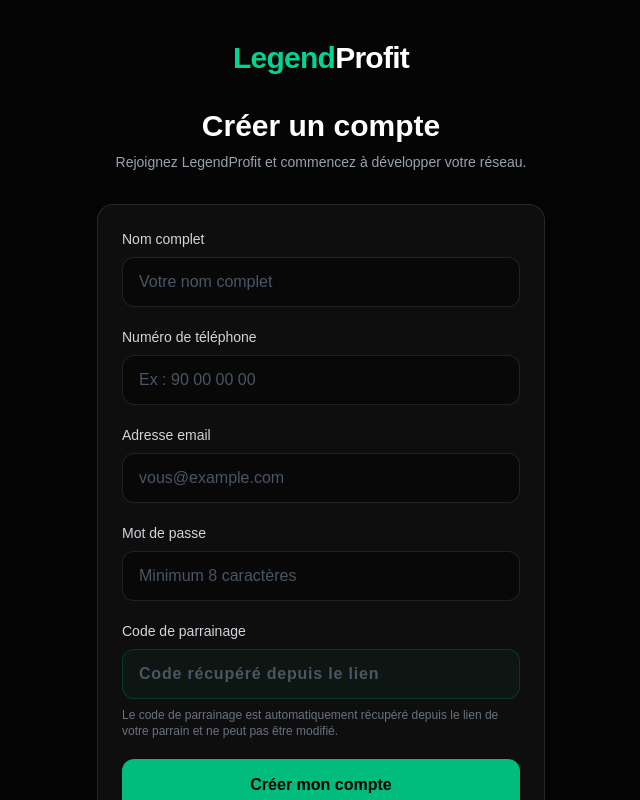
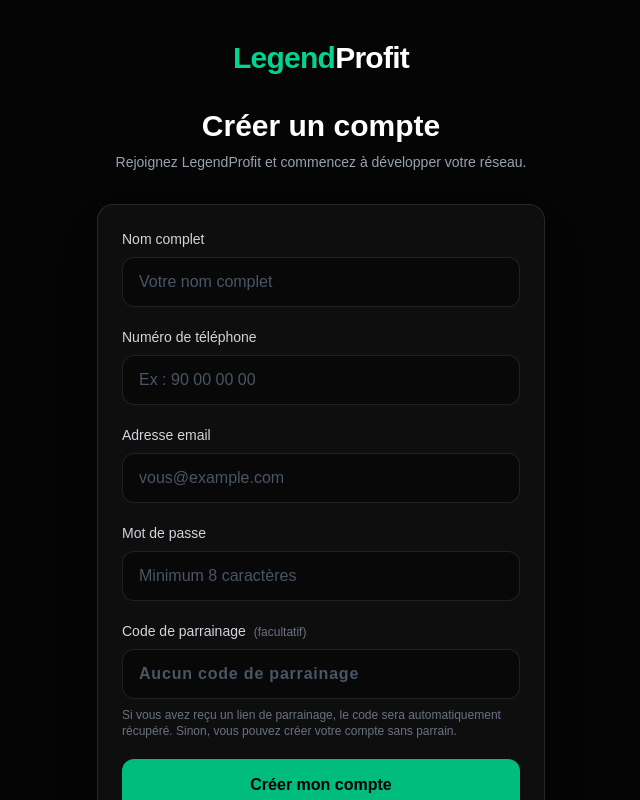
Before and after one commit to cyrilgb10-ship-it/Legendprofit, a Next.js app: page /register in a window 1280 px wide. Shown: the top 800 px of the page, without its empty margins (319-959 px from the left). Built offline with nearby package versions, Linux system fonts and the light colour scheme.

Commit message:
Make referral code optional

```diff
--- a/src/app/register/page.tsx
+++ b/src/app/register/page.tsx
@@ -33,7 +33,7 @@
   function handleChange(event: React.ChangeEvent<HTMLInputElement>) {
     const { name, value } = event.target;
 
-    // Le code de parrainage ne peut pas être modifié manuellement.
+    // Le code de parrainage provenant du lien ne peut pas être modifié.
     if (name === "referralCode") {
       return;
     }
@@ -49,14 +49,6 @@
 
     setLoading(true);
     setError("");
-
-    if (!form.referralCode) {
-      setError(
-        "Vous devez utiliser le lien de parrainage reçu pour créer votre compte."
-      );
-      setLoading(false);
-      return;
-    }
 
     try {
       const response = await fetch("/api/register", {
@@ -202,6 +194,9 @@
                 className="mb-2 block text-sm font-medium text-gray-300"
               >
                 Code de parrainage
+                <span className="ml-2 text-xs font-normal text-gray-500">
+                  (facultatif)
+                </span>
               </label>
 
               <input
@@ -210,14 +205,14 @@
                 type="text"
                 value={form.referralCode}
                 readOnly
-                required
-                placeholder="Code récupéré depuis le lien"
-                className="w-full cursor-not-allowed rounded-xl border border-emerald-500/20 bg-emerald-500/5 px-4 py-3 font-semibold tracking-wider text-emerald-400 outline-none placeholder:text-gray-600"
+                placeholder="Aucun code de parrainage"
+                className="w-full rounded-xl border border-white/10 bg-black/40 px-4 py-3 font-semibold tracking-wider text-emerald-400 outline-none placeholder:text-gray-600 focus:border-emerald-400"
               />
 
               <p className="mt-2 text-xs text-gray-500">
-                Le code de parrainage est automatiquement récupéré depuis le
-                lien de votre parrain et ne peut pas être modifié.
+                Si vous avez reçu un lien de parrainage, le code sera
+                automatiquement récupéré. Sinon, vous pouvez créer votre
+                compte sans parrain.
               </p>
             </div>
 
```
